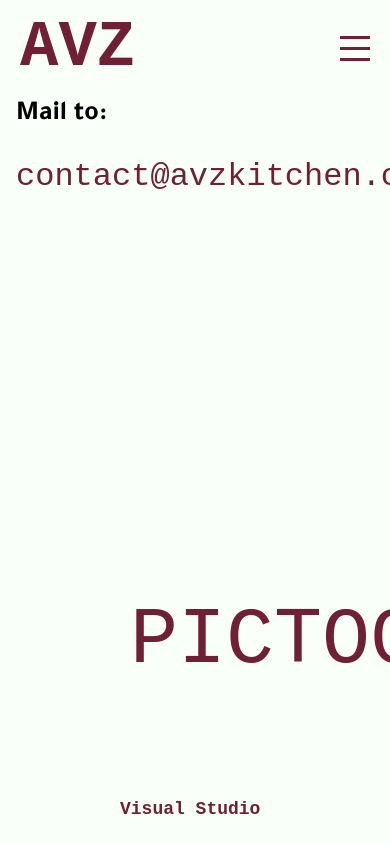
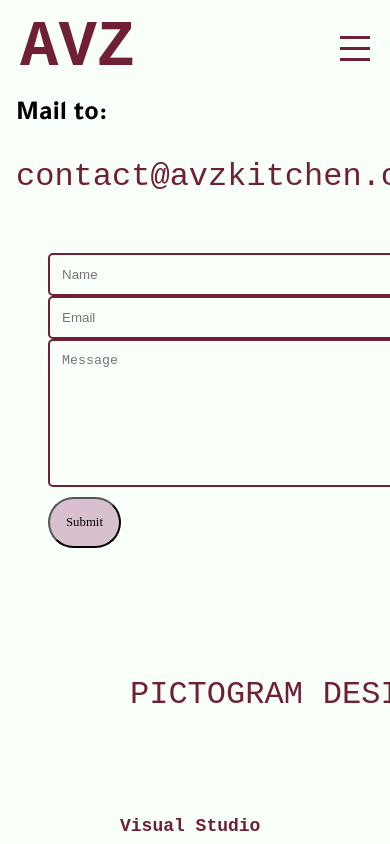
Before and after one commit to avz-kitchen/avzkitchen, a React (Vite) app in the folder portfolio/: page /contact in a window 390 px wide. Shown: the top 844 px of the page. Built offline with nearby package versions, Linux system fonts and the light colour scheme; a web font is replaced by a local one.

Commit message:
Refactor ContactSection and improve responsiveness; update styles for footer, heroSection, and navbar; enhance Dropdown and ProjectCard components with conditional rendering and new styles

```diff
--- a/portfolio/src/components/contactSection/ContactSection.jsx
+++ b/portfolio/src/components/contactSection/ContactSection.jsx
@@ -33,8 +33,8 @@ const ContactSection = () => {
   };
 
   return (
-    <section className="contact-section">
-      <GridLayout columns={2}>
+    <section className="contact-section" columns={"inherit"}>
+      <GridLayout className="contact-grid">
         <div>
           <h1>Mail to:</h1>
           <a href="mailto:contact@avzkitchen.com">contact@avzkitchen.com</a>
--- a/portfolio/src/components/contactSection/ContactSection.scss
+++ b/portfolio/src/components/contactSection/ContactSection.scss
@@ -1,25 +1,29 @@
 @import "../../variables.scss";
 
 .contact-section {
-    max-width: 100vw;
+  max-width: 100vw;
 
-a{font-size: 32px;}
+  a {
+    font-size: 32px;
+  }
 
   .formContainer {
     grid-column: span 1;
     flex-direction: column;
     width: 100%;
-
+    padding: 1rem; // Default padding for larger screens
+  gap: 2rem;
     @media screen and (max-width: 48rem) {
-      padding: 1.25rem;
       grid-column: span 1;
+      display: flex;
+      flex-direction: column;
+      gap: 2rem; // Space between rows
     }
 
+
+  }
     form {
-      display: flex;
-      flex-direction: column;
-      gap: 1.25rem;
-      width: 100%;
+
 
       input,
       textarea {
@@ -28,16 +32,27 @@ a{font-size: 32px;}
         border: 2px solid $light-primary-color;
         color: $light-text-color;
         border-radius: 0.3125rem;
-
+width: 100%;
         @media screen and (max-width: 48rem) {
-          padding: 0.625rem;
+          padding: 0.75rem; // Reduced padding for smaller screens
         }
       }
+    }
+  // Ensure the form is responsive on mobile by stacking in rows
+  @media screen and (max-width: 48rem) {
+    .formContainer {
+      display: flex;
+      flex-direction: row;
+      gap: 1.25rem; // Spacing between form elements on mobile
+    }
 
+    .formContainer form {
+      flex-direction: column; // Ensure the form elements are in rows (default behavior)
+    }
+
+    .formContainer form input,
+    .formContainer form textarea {
+      width: 100%; // Ensure form elements take full width in mobile view
     }
   }
-
-
-
-
 }
--- a/portfolio/src/components/footer/footer.scss
+++ b/portfolio/src/components/footer/footer.scss
@@ -78,7 +78,7 @@
 
     .sitemap {
       grid-template-columns: repeat(2, 1fr);
-      justify-items: center;
+      justify-items: flex-start;
 
     }
     .copyright img {
@@ -93,9 +93,6 @@
       padding: 0px 20px;
     }
 
-    ul.span-three-column li a {
-      font-size: 18px;
-    }
   }
 
   // Responsive adjustments for screens <= 640px (One Column)
--- a/portfolio/src/components/heroSection/heroSection.module.scss
+++ b/portfolio/src/components/heroSection/heroSection.module.scss
@@ -12,6 +12,7 @@
     min-width: 324px;
     height: 727px;
     object-fit: cover;
+    object-position: right;
     margin: 0;  // Ensure there's no margin around the image
  z-index: -200;
  border: 2px solid $light-primary-color;
@@ -22,6 +23,8 @@
       width: 33vw;  // Half the width on mobile
       height: 54vh; // Half the height to maintain aspect ratio
           object-fit: cover;
+              object-position: right;
+
 
     }
 
--- a/portfolio/src/components/navbar/navbar.scss
+++ b/portfolio/src/components/navbar/navbar.scss
@@ -12,6 +12,7 @@
 
   &.menu-open {
     overflow: hidden;
+    padding: 24px;
   }
 
   .wrapper {
@@ -100,7 +101,7 @@
     }
 
     // Hide desktop navigation on mobile
-    nav {
+    .nav-links {
       display: none;
 
       // Mobile full-screen menu
--- a/portfolio/src/components/others/GridLayout.scss
+++ b/portfolio/src/components/others/GridLayout.scss
@@ -5,13 +5,24 @@ $grid-gap: 20px;
   grid-gap: $gap;
 }
 
+// Default grid layout: 2 columns
+.contact-grid {
+  @include grid-container(2);  // Use the mixin with 2 columns by default
+
+  // Media query for mobile (1 column)
+  @media (max-width: 768px) {
+    @include grid-container(1);  // Use the mixin with 1 column on mobile
+  }
+}
+
+
 .grid-layout {
   display: grid;
   width: 100%;
   margin: 0;
   padding: 0;
    row-gap: 20px;
-  @include grid-container(3);
+  @include grid-container(2);
 
   @media (max-width: 1200px) {
     @include grid-container(2);
@@ -42,6 +53,7 @@ $grid-gap: 20px;
 
 .span-two-columns {
   grid-column: span 2;
+  overflow: hidden;
 }
 
 ul.span-three-column {
@@ -60,7 +72,16 @@ ul.span-three-column {
       padding: 10px;
       transition: color 0.3s ease;
     }
+  }
+
+  @media (max-width: 640px) {
+    li {
+      display: block;
+      a {
+        font-size: 32px;
+      }
+    }
 
 
-  }
 }
+}
--- a/portfolio/src/components/pages/About.jsx
+++ b/portfolio/src/components/pages/About.jsx
@@ -6,22 +6,20 @@ const About = () => {
   const skills = [
     {
       title: "As a creative illustrator",
-      image: "/path/to/illustration-icon.png",
       text: "I find joy in capturing the beauty of diverse cultures and experiences. Every piece I create is a reflection of my inspirations, inviting others to see the world through my eyes.",
     },
     {
       title: "UX/UI Design",
-      image: "/path/to/ux-ui-icon.png",
+      image: "/about/avz-glasses.png",
       text: "This artistic foundation guides my work in UX/UI design, where I focus on creating user experiences that resonate on a personal level. I believe design should be intuitive, engaging, and respectful of our environment.",
     },
     {
       title: "In Branding",
-      image: "/path/to/branding-icon.png",
       text: "I love helping brands articulate their unique stories, crafting visual identities that connect with people and embraces sustainability and our environtment",
     },
     {
       title: "Web Development",
-      image: "/path/to/web-dev-icon.png",
+      image: "/about/Avz-Illustration.png",
       text: "In the realm of web development, I find the sweet blend of creativity and logic. Each project is a chance to transform ideas into reality, and I draw inspiration from the natural world around me. I’m dedicated to building websites that are not only user-friendly and visually appealing but also eco-conscious. My goal is to collaborate with like-minded individuals to create digital solutions that empower users while honoring our planet.",
     },
   ];
@@ -30,6 +28,8 @@ const About = () => {
     <>
       <AboutSection isAboutPage={true} />
       <GridLayout columns={2}>
+        <div> </div>
+
         <div>
           {/* Step 2: Map over skills to create dropdowns */}
           {skills.map((item, index) => (
@@ -41,7 +41,6 @@ const About = () => {
             />
           ))}
         </div>
-        <div>Here img</div>
       </GridLayout>
     </>
   );
--- a/portfolio/src/components/project/Dropdown.jsx
+++ b/portfolio/src/components/project/Dropdown.jsx
@@ -19,16 +19,18 @@ const Dropdown = ({ title, image, text, isFirst }) => {
         <div className="dropdown-content">
           {isFirst ? (
             <div className="first-dropdown-layout">
-              <div className="dropdown-image">
-                <img src={image} alt={title} />
-              </div>
+              {image && (
+                <div className="dropdown-image">
+                  <img src={image} alt={title} />
+                </div>
+              )}
               <div className="dropdown-text">
                 <p>{text}</p>
               </div>
             </div>
           ) : (
             <div className="dropdown-text">
-              <img src={image} alt={title} />
+              {image && <img src={image} alt={title} />}
               <p>{text}</p>
             </div>
           )}
--- a/portfolio/src/components/project/ProjectCard.jsx
+++ b/portfolio/src/components/project/ProjectCard.jsx
@@ -18,7 +18,7 @@ const ProjectCard = ({ project, isHomePage }) => {
         <img src={project.img} alt={project.title} className="project-image" />
         <p className="project-skill">{project.skill}</p>
         <h3 className="project-title">{project.title}</h3>
-        {!isHomePage && <button>View Project</button>}
+        {!isHomePage && <button className="underlined-b">View Project</button>}
       </Link>
     </div>
   );
--- a/portfolio/src/index.css
+++ b/portfolio/src/index.css
@@ -77,6 +77,12 @@ button:hover {
   background-color: #C3A447;
   color: #702034;
   border: 2px solid #702034;
+
+}
+
+.underlined-b:hover {
+  background-color: transparent;
+  border: none;
 }
 
 button:focus,
```
